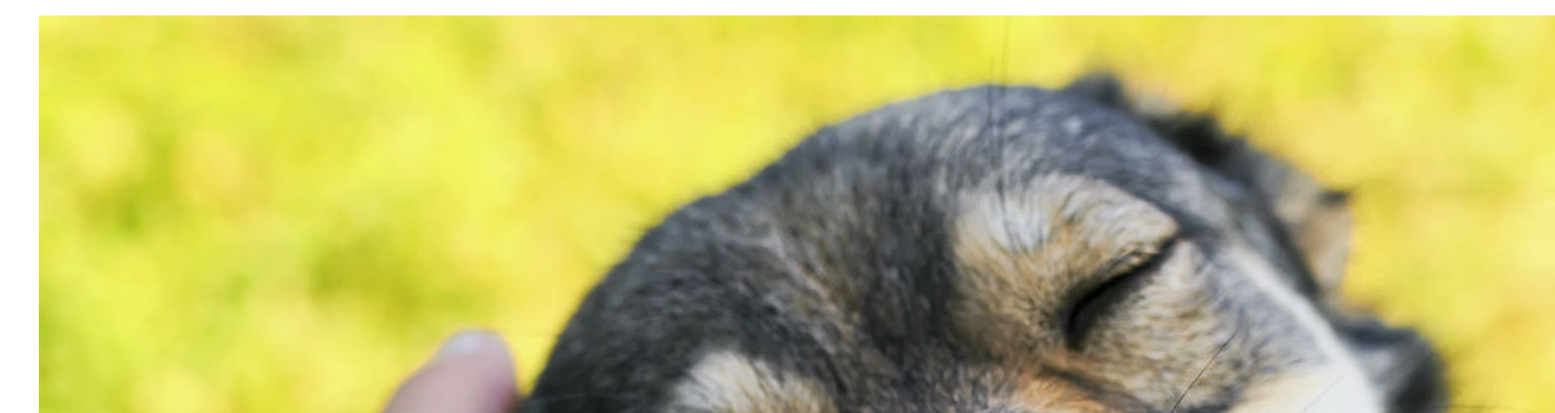
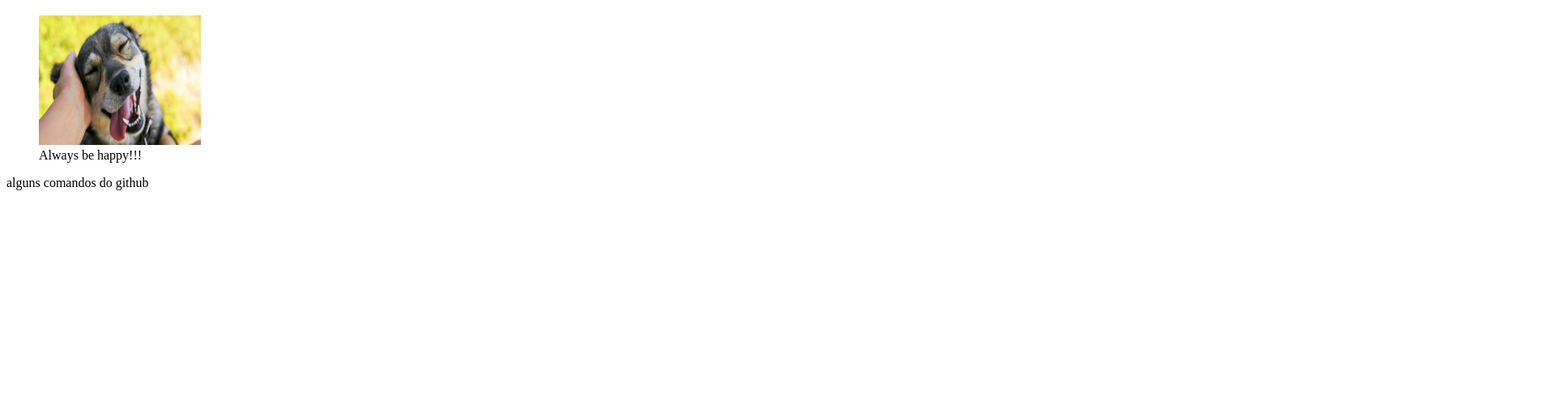
Before and after one commit to mararosa/reprograma_segundo_repositorio, a plain HTML site: page index.html in a window 1280 px wide. Shown: the part 61-571 px from the top of the page at 81% size, 1920 px wide, since content can reach past the window. Drawn offline with Linux system fonts and the light colour scheme.

Commit message:
colocando tamanho na img

```diff
--- a/index.html
+++ b/index.html
@@ -9,7 +9,7 @@
 <h1> Começamos a usar o Visual Code </h1>
 
 <figure>
-    <img src="resources/img/dog.jpg" alt="cachorro feliz" />
+    <img src="resources/img/dog.jpg" alt="cachorro feliz" width=200 height=160 />
     <figcaption> Always be happy!!! </figcaption>
 </figure>
 
```
